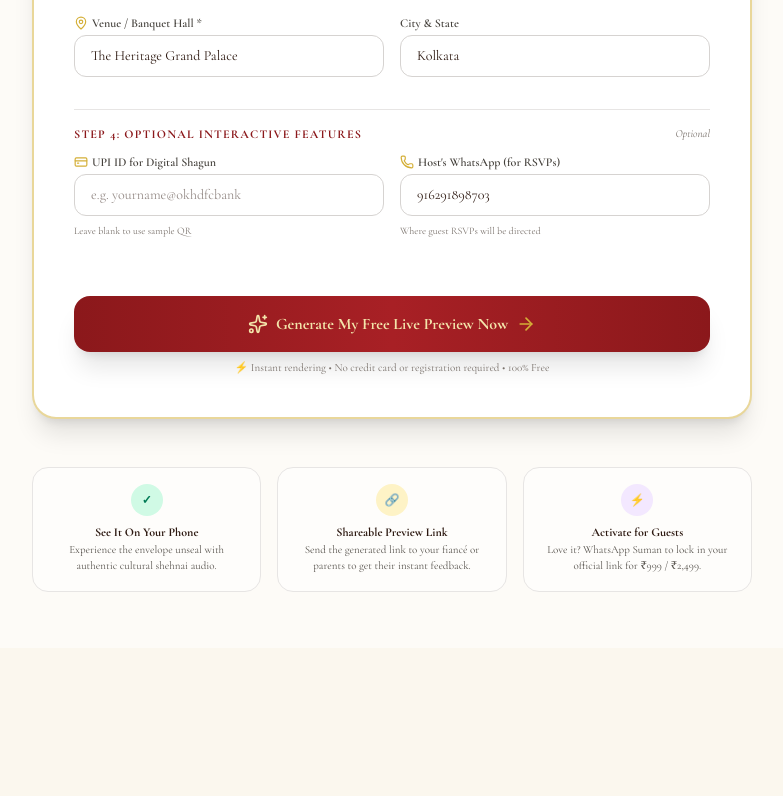
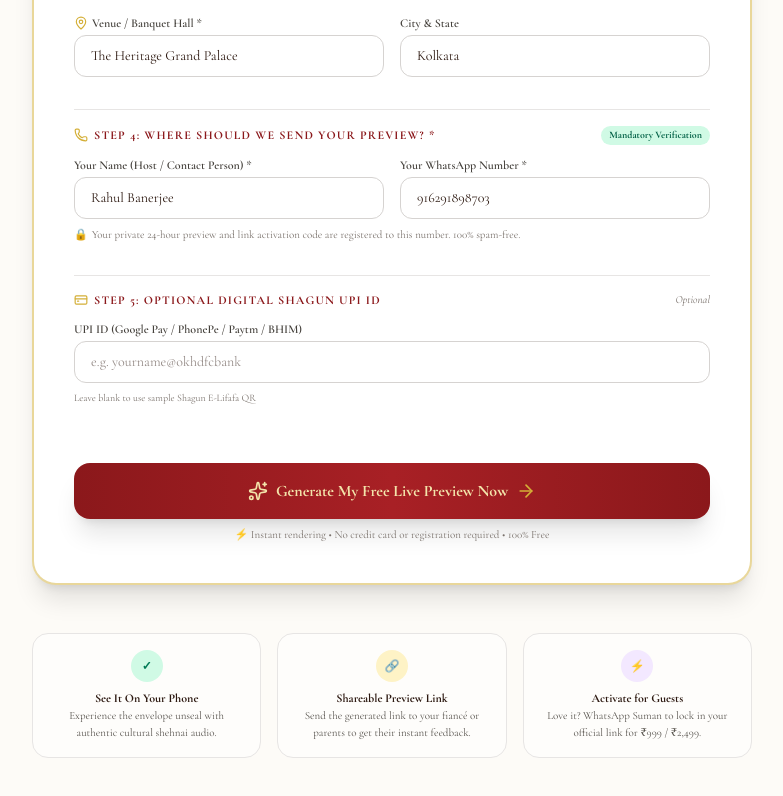
Before and after one commit to BhadraSuman/weedingInvitation, a React (Vite) app: page /tryout in a window 1280 px wide. Shown: the part 882-1678 px from the top of the page, without its empty margins (248-1031 px from the left). Before the commit the page ends 1530 px from the top, so only its background shows below. Built offline with nearby package versions, Linux system fonts and the light colour scheme; a web font is replaced by a local one.

Commit message:
feat(security): implement mandatory WhatsApp lead capture, diagonal draft watermark, and 24-hour expiration lock on tryout previews

```diff
--- /dev/null
+++ b/src/components/common/PreviewWatermark.tsx
@@ -0,0 +1,28 @@
+import React from 'react';
+
+interface PreviewWatermarkProps {
+  remainingHours?: number;
+}
+
+export const PreviewWatermark: React.FC<PreviewWatermarkProps> = ({ remainingHours = 24 }) => {
+  // Grid of repeating watermark lines
+  const rows = Array.from({ length: 14 });
+
+  return (
+    <div
+      className="fixed inset-0 pointer-events-none z-30 overflow-hidden select-none flex flex-col justify-around opacity-[0.14] sm:opacity-[0.12] -rotate-12 scale-125"
+      aria-hidden="true"
+    >
+      {rows.map((_, i) => (
+        <div
+          key={i}
+          className="whitespace-nowrap text-stone-900 font-serif font-black text-xs sm:text-base tracking-[0.3em] uppercase flex justify-around"
+        >
+          <span>SAMPLE PREVIEW • UTSAVPATRA.COM • NOT FOR GUESTS • DRAFT ONLY</span>
+          <span className="hidden sm:inline">SAMPLE PREVIEW • UTSAVPATRA.COM • DRAFT ONLY</span>
+          <span>SAMPLE PREVIEW • UTSAVPATRA.COM • NOT FOR GUESTS</span>
+        </div>
+      ))}
+    </div>
+  );
+};
--- a/src/pages/DemoPreviewPage.tsx
+++ b/src/pages/DemoPreviewPage.tsx
@@ -4,8 +4,11 @@ import {
   decodeDemoParams,
   buildCustomDemoTemplate,
   getWhatsAppOrderFromDemoUrl,
+  isPreviewExpired,
+  getPreviewRemainingHours,
   DemoFormData
 } from '../utils/demoGenerator';
+import { PreviewWatermark } from '../components/common/PreviewWatermark';
 import { EnvelopeIntro } from '../components/EnvelopeIntro';
 import { AudioPlayer } from '../components/AudioPlayer';
 import { LanguageToggle } from '../components/LanguageToggle';
@@ -24,7 +27,9 @@ import {
   Share2,
   MessageCircle,
   Check,
-  Zap
+  Clock,
+  Lock,
+  AlertTriangle
 } from 'lucide-react';
 
 export const DemoPreviewPage: React.FC = () => {
@@ -34,12 +39,10 @@ export const DemoPreviewPage: React.FC = () => {
   const [copied, setCopied] = useState(false);
 
   // 1. Decode demo form data from URL search parameters or fallback to localStorage
-  const [formData, setFormData] = useState<DemoFormData>(() => {
-    // If URL has theme or groom or child, parse from URL
+  const [formData] = useState<DemoFormData>(() => {
     if (searchParams.has('theme') || searchParams.has('groom') || searchParams.has('child')) {
       return decodeDemoParams(searchParams);
     }
-    // Try localStorage
     try {
       const stored = localStorage.getItem('utsavpatra_demo_preview');
       if (stored) {
@@ -52,19 +55,26 @@ export const DemoPreviewPage: React.FC = () => {
   });
 
   const { template, title, cultureType } = buildCustomDemoTemplate(formData);
+  const isExpired = isPreviewExpired(formData.createdAt);
+  const remainingHours = getPreviewRemainingHours(formData.createdAt);
+  const whatsappOrderUrl = getWhatsAppOrderFromDemoUrl(formData);
 
   // Update document title
   useEffect(() => {
-    document.title = `[PREVIEW] ${title}`;
-  }, [title]);
+    if (isExpired) {
+      document.title = `[EXPIRED] ${title}`;
+    } else {
+      document.title = `[TRIAL PREVIEW] ${title}`;
+    }
+  }, [title, isExpired]);
 
   const handleSharePreview = async () => {
     const url = window.location.href;
     if (navigator.share) {
       try {
         await navigator.share({
-          title: `Preview: ${template.quotes.weddingTitle}`,
-          text: `Check out our personalized celebration invitation preview on UtsavPatra!`,
+          title: `Trial Preview: ${template.quotes.weddingTitle}`,
+          text: `Check out our personalized celebration invitation draft on UtsavPatra! (24-Hour Preview)`,
           url
         });
         return;
@@ -81,8 +91,56 @@ export const DemoPreviewPage: React.FC = () => {
     }
   };
 
-  const whatsappOrderUrl = getWhatsAppOrderFromDemoUrl(formData);
+  // 2. Render 24-Hour Expired Lock Screen
+  if (isExpired) {
+    return (
+      <div className="min-h-screen bg-[#FDFBF7] flex flex-col items-center justify-center p-6 text-center font-serif selection:bg-[#8B181B] selection:text-[#F3E5AB]">
+        <div className="w-16 h-16 rounded-full bg-red-100 border border-red-300 flex items-center justify-center text-red-600 mb-4 shadow-sm animate-pulse">
+          <Clock className="w-8 h-8" />
+        </div>
 
+        <div className="inline-flex items-center gap-1.5 px-3 py-1 rounded-full bg-red-100 text-red-800 text-xs font-bold uppercase tracking-wider mb-2">
+          <AlertTriangle className="w-3.5 h-3.5" />
+          <span>24-Hour Trial Has Expired</span>
+        </div>
+
+        <h1 className="text-3xl sm:text-4xl font-extrabold text-[#8B181B] max-w-lg mt-1">
+          Trial Preview Expired for <br />
+          <span className="text-stone-800">{template.quotes.weddingTitle}</span>
+        </h1>
+
+        <p className="mt-3 text-xs sm:text-sm text-stone-600 max-w-md leading-relaxed">
+          Free draft previews on UtsavPatra are active for 24 hours for private family evaluation.
+          To launch your permanent official invitation that stays active forever without watermarks (e.g. <code className="text-[#8B181B] bg-stone-100 px-1 py-0.5 rounded font-mono">utsavpatra.com/your-event</code>), message Suman on WhatsApp to activate for just ₹999.
+        </p>
+
+        <div className="mt-8 flex flex-col sm:flex-row items-center gap-3 w-full max-w-md justify-center">
+          <a
+            href={whatsappOrderUrl}
+            target="_blank"
+            rel="noopener noreferrer"
+            className="w-full sm:w-auto inline-flex items-center justify-center gap-2 py-3 px-6 rounded-full bg-[#25D366] hover:bg-[#20ba59] text-white font-serif font-bold text-xs sm:text-sm shadow-lg transition-all active:scale-95"
+          >
+            <MessageCircle className="w-4 h-4 fill-white" />
+            <span>Activate Official Link (₹999)</span>
+          </a>
+
+          <Link
+            to="/tryout"
+            className="w-full sm:w-auto inline-flex items-center justify-center gap-1.5 py-3 px-6 rounded-full border border-stone-300 bg-white hover:bg-stone-50 text-stone-700 font-serif font-semibold text-xs sm:text-sm shadow-sm transition-all"
+          >
+            <span>Create New 24-Hour Preview</span>
+          </Link>
+        </div>
+
+        <div className="mt-12 text-[11px] text-stone-400">
+          UtsavPatra.com — Cultural Digital Celebrations • Founder: Suman Bhadra (+91 6291898703)
+        </div>
+      </div>
+    );
+  }
+
+  // 3. Render Active Preview (With Diagonal Watermark & 24h Timer)
   return (
     <div
       className="min-h-screen font-sans selection:bg-[#8B181B] selection:text-[#F3E5AB] transition-colors duration-500 relative pb-16 sm:pb-0"
@@ -91,18 +149,25 @@ export const DemoPreviewPage: React.FC = () => {
         color: template.colors.textColor
       }}
     >
+      {/* Visual Anti-Abuse Lock: Diagonal Watermark */}
+      <PreviewWatermark remainingHours={remainingHours} />
+
       {/* 1. Top Preview Banner Bar */}
       <div className="sticky top-0 z-50 bg-[#2C1810] text-[#F3E5AB] border-b border-[#D4AF37]/40 px-3 sm:px-6 py-2.5 shadow-md">
         <div className="max-w-6xl mx-auto flex flex-wrap items-center justify-between gap-2 text-xs font-serif">
 
           {/* Left badge & Event title */}
           <div className="flex items-center gap-2">
-            <span className="px-2 py-0.5 rounded-full bg-[#D4AF37] text-[#2C1810] font-bold text-[10px] uppercase tracking-wider flex items-center gap-1 shrink-0">
-              <Zap className="w-3 h-3" />
-              <span>Free Live Preview</span>
+            <span className="px-2.5 py-0.5 rounded-full bg-amber-500 text-stone-950 font-bold text-[10px] uppercase tracking-wider flex items-center gap-1 shrink-0">
+              <Clock className="w-3 h-3" />
+              <span>Expires in {remainingHours}h</span>
             </span>
-            <span className="hidden md:inline text-stone-300">|</span>
-            <span className="font-semibold text-white truncate max-w-[200px] sm:max-w-none">
+            <span className="px-2 py-0.5 rounded-full bg-red-900/60 text-red-200 border border-red-500/40 font-bold text-[10px] uppercase tracking-wider hidden sm:inline flex items-center gap-1">
+              <Lock className="w-2.5 h-2.5" />
+              <span>Watermarked Draft</span>
+            </span>
+            <span className="hidden md:inline text-stone-400">|</span>
+            <span className="font-semibold text-white truncate max-w-[180px] sm:max-w-none">
               {template.quotes.weddingTitle}
             </span>
           </div>
@@ -125,7 +190,7 @@ export const DemoPreviewPage: React.FC = () => {
               {copied ? (
                 <>
                   <Check className="w-3.5 h-3.5 text-emerald-400" />
-                  <span className="text-emerald-400 font-bold">Link Copied!</span>
+                  <span className="text-emerald-400 font-bold">Copied!</span>
                 </>
               ) : (
                 <>
@@ -140,10 +205,10 @@ export const DemoPreviewPage: React.FC = () => {
               href={whatsappOrderUrl}
               target="_blank"
               rel="noopener noreferrer"
-              className="inline-flex items-center gap-1.5 px-3.5 py-1.5 rounded-full bg-[#25D366] hover:bg-[#20ba59] text-white text-[11px] font-bold shadow-md transition-all active:scale-95"
+              className="inline-flex items-center gap-1.5 px-3.5 py-1.5 rounded-full bg-[#25D366] hover:bg-[#20ba59] text-white text-[11px] font-bold shadow-md transition-all active:scale-95 ring-2 ring-emerald-300/40"
             >
               <MessageCircle className="w-3.5 h-3.5 fill-white" />
-              <span>Activate Official Link (₹999)</span>
+              <span>Remove Watermark &amp; Activate (₹999)</span>
             </a>
           </div>
 
@@ -175,7 +240,7 @@ export const DemoPreviewPage: React.FC = () => {
         </Link>
       </div>
 
-      {/* 4. Render Culture Layout */}
+      {/* 4. Render Cultural Layout */}
       <main className={`transition-opacity duration-1000 ${isEnvelopeOpen ? 'opacity-100' : 'opacity-20 pointer-events-none'}`}>
         {cultureType === 'bengali' && (
           <BengaliWeddingView
@@ -224,8 +289,9 @@ export const DemoPreviewPage: React.FC = () => {
       {/* 5. Sticky Floating Mobile Bottom Bar */}
       <div className="fixed bottom-0 inset-x-0 z-40 bg-[#2C1810]/95 backdrop-blur-md border-t border-[#D4AF37]/40 p-2.5 sm:hidden flex items-center justify-between gap-2 shadow-2xl">
         <div className="flex-1 truncate">
-          <div className="text-[10px] text-amber-300 font-serif font-bold uppercase tracking-wider">
-            ⚡ Free Live Preview
+          <div className="text-[10px] text-amber-300 font-serif font-bold uppercase tracking-wider flex items-center gap-1">
+            <Clock className="w-2.5 h-2.5" />
+            <span>Trial: {remainingHours}h left • Watermarked</span>
           </div>
           <div className="text-xs text-white font-serif font-semibold truncate">
             {template.quotes.weddingTitle}
--- a/src/pages/TryoutPage.tsx
+++ b/src/pages/TryoutPage.tsx
@@ -4,7 +4,8 @@ import { TemplateId } from '../types/wedding';
 import {
   DemoFormData,
   defaultDemoData,
-  encodeDemoDataToParams
+  encodeDemoDataToParams,
+  saveCapturedLead
 } from '../utils/demoGenerator';
 import {
   Sparkles,
@@ -141,12 +142,29 @@ export const TryoutPage: React.FC = () => {
 
   const handleSubmit = (e: React.FormEvent) => {
     e.preventDefault();
+
+    const cleanPhone = formData.whatsappNumber.replace(/[^0-9]/g, '');
+    if (cleanPhone.length < 10) {
+      alert("Please enter a valid 10-digit WhatsApp number to receive your private 24-hour preview link.");
+      return;
+    }
+
+    const submissionData: DemoFormData = {
+      ...formData,
+      whatsappNumber: cleanPhone,
+      leadName: formData.leadName || (isBabyEvent ? formData.childName : `${formData.groomName} & ${formData.brideName}`),
+      createdAt: Date.now()
+    };
+
+    // Save lead to system store for Suman
+    saveCapturedLead(submissionData);
+
     try {
-      localStorage.setItem('utsavpatra_demo_preview', JSON.stringify(formData));
+      localStorage.setItem('utsavpatra_demo_preview', JSON.stringify(submissionData));
     } catch {
       // ignore localStorage quota error
     }
-    const query = encodeDemoDataToParams(formData);
+    const query = encodeDemoDataToParams(submissionData);
     navigate(`/preview?${query}`);
   };
 
@@ -417,20 +435,68 @@ export const TryoutPage: React.FC = () => {
             </div>
           </div>
 
-          {/* Step 4: Optional Shagun & RSVP */}
+          {/* Step 4: Contact & WhatsApp Verification (Mandatory Lead Gate) */}
           <div className="pt-4 border-t border-stone-200">
             <div className="flex items-center justify-between mb-3">
-              <label className="text-xs font-serif uppercase tracking-widest text-[#8B181B] font-bold">
-                Step 4: Optional Interactive Features
+              <label className="text-xs font-serif uppercase tracking-widest text-[#8B181B] font-bold flex items-center gap-1.5">
+                <Phone className="w-3.5 h-3.5 text-[#D4AF37]" />
+                <span>Step 4: Where Should We Send Your Preview? *</span>
+              </label>
+              <span className="text-[10px] font-serif bg-emerald-100 text-emerald-800 px-2 py-0.5 rounded-full font-bold">
+                Mandatory Verification
+              </span>
+            </div>
+
+            <div className="grid grid-cols-1 sm:grid-cols-2 gap-4">
+              <div>
+                <label className="block text-xs font-serif text-stone-700 font-semibold mb-1">
+                  Your Name (Host / Contact Person) *
+                </label>
+                <input
+                  type="text"
+                  required
+                  placeholder="e.g. Rahul Banerjee / Anita Roy"
+                  value={formData.leadName || ''}
+                  onChange={(e) => setFormData({ ...formData, leadName: e.target.value })}
+                  className="w-full px-4 py-2.5 rounded-xl border border-stone-300 focus:border-[#8B181B] focus:ring-1 focus:ring-[#8B181B] outline-none text-sm font-serif"
+                />
+              </div>
+
+              <div>
+                <label className="block text-xs font-serif text-stone-700 font-semibold mb-1">
+                  Your WhatsApp Number *
+                </label>
+                <input
+                  type="tel"
+                  required
+                  pattern="[0-9]{10}"
+                  placeholder="e.g. 9876543210 (10 digits)"
+                  value={formData.whatsappNumber}
+                  onChange={(e) => setFormData({ ...formData, whatsappNumber: e.target.value })}
+                  className="w-full px-4 py-2.5 rounded-xl border border-stone-300 focus:border-[#8B181B] focus:ring-1 focus:ring-[#8B181B] outline-none text-sm font-serif"
+                />
+              </div>
+            </div>
+
+            <p className="text-[11px] font-serif text-stone-500 mt-2 flex items-center gap-1">
+              <span>🔒</span>
+              <span>Your private 24-hour preview and link activation code are registered to this number. 100% spam-free.</span>
+            </p>
+          </div>
+
+          {/* Step 5: Optional UPI Shagun */}
+          <div className="pt-4 border-t border-stone-200">
+            <div className="flex items-center justify-between mb-3">
+              <label className="text-xs font-serif uppercase tracking-widest text-[#8B181B] font-bold flex items-center gap-1.5">
+                <CreditCard className="w-3.5 h-3.5 text-[#D4AF37]" />
+                <span>Step 5: Optional Digital Shagun UPI ID</span>
               </label>
               <span className="text-[11px] font-serif text-stone-500 italic">Optional</span>
             </div>
 
-            <div className="grid grid-cols-1 sm:grid-cols-2 gap-4">
             <div>
-                <label className="block text-xs font-serif text-stone-700 font-semibold mb-1 flex items-center gap-1">
-                  <CreditCard className="w-3.5 h-3.5 text-[#D4AF37]" />
-                  <span>UPI ID for Digital Shagun</span>
+              <label className="block text-xs font-serif text-stone-700 font-semibold mb-1">
+                UPI ID (Google Pay / PhonePe / Paytm / BHIM)
               </label>
               <input
                 type="text"
@@ -439,23 +505,7 @@ export const TryoutPage: React.FC = () => {
                 onChange={(e) => setFormData({ ...formData, upiId: e.target.value })}
                 className="w-full px-4 py-2.5 rounded-xl border border-stone-300 focus:border-[#8B181B] focus:ring-1 focus:ring-[#8B181B] outline-none text-sm font-serif"
               />
-                <span className="text-[10px] text-stone-500 font-serif">Leave blank to use sample QR</span>
-              </div>
-
-              <div>
-                <label className="block text-xs font-serif text-stone-700 font-semibold mb-1 flex items-center gap-1">
-                  <Phone className="w-3.5 h-3.5 text-[#D4AF37]" />
-                  <span>Host's WhatsApp (for RSVPs)</span>
-                </label>
-                <input
-                  type="text"
-                  placeholder="e.g. 916291898703"
-                  value={formData.whatsappNumber}
-                  onChange={(e) => setFormData({ ...formData, whatsappNumber: e.target.value })}
-                  className="w-full px-4 py-2.5 rounded-xl border border-stone-300 focus:border-[#8B181B] focus:ring-1 focus:ring-[#8B181B] outline-none text-sm font-serif"
-                />
-                <span className="text-[10px] text-stone-500 font-serif">Where guest RSVPs will be directed</span>
-              </div>
+              <span className="text-[10px] text-stone-500 font-serif">Leave blank to use sample Shagun E-Lifafa QR</span>
             </div>
           </div>
 
--- a/src/utils/demoGenerator.ts
+++ b/src/utils/demoGenerator.ts
@@ -11,9 +11,13 @@ export interface DemoFormData {
   venueName: string;
   city: string;
   upiId: string;
-  whatsappNumber: string;
+  whatsappNumber: string; // Required for Lead Capture
+  leadName?: string;     // Lead contact person
   customPhotoUrl?: string;
+  createdAt?: number;    // Timestamp in ms for 24-hr expiry
 }
+
+export const PREVIEW_VALIDITY_HOURS = 24;
 
 export const defaultDemoData: DemoFormData = {
   theme: 'bengali',
@@ -26,7 +30,58 @@ export const defaultDemoData: DemoFormData = {
   city: 'Kolkata',
   upiId: '',
   whatsappNumber: '916291898703',
-  customPhotoUrl: ''
+  leadName: 'Rahul Banerjee',
+  customPhotoUrl: '',
+  createdAt: Date.now()
+};
+
+/**
+ * Checks if a preview is older than 24 hours
+ */
+export const isPreviewExpired = (createdAt?: number): boolean => {
+  if (!createdAt) return false;
+  const elapsedMs = Date.now() - createdAt;
+  const maxMs = PREVIEW_VALIDITY_HOURS * 60 * 60 * 1000;
+  return elapsedMs > maxMs;
+};
+
+/**
+ * Returns remaining hours of the 24-hour preview
+ */
+export const getPreviewRemainingHours = (createdAt?: number): number => {
+  if (!createdAt) return PREVIEW_VALIDITY_HOURS;
+  const elapsedMs = Date.now() - createdAt;
+  const maxMs = PREVIEW_VALIDITY_HOURS * 60 * 60 * 1000;
+  const remainingMs = maxMs - elapsedMs;
+  if (remainingMs <= 0) return 0;
+  return Math.max(1, Math.ceil(remainingMs / (60 * 60 * 1000)));
+};
+
+/**
+ * Saves a captured lead to localStorage repository
+ */
+export const saveCapturedLead = (data: DemoFormData): void => {
+  try {
+    const existingRaw = localStorage.getItem('utsavpatra_leads');
+    const leads = existingRaw ? JSON.parse(existingRaw) : [];
+    const newLead = {
+      id: `lead_${Date.now()}`,
+      timestamp: new Date().toISOString(),
+      leadName: data.leadName || data.groomName || data.childName || 'Guest Lead',
+      whatsapp: data.whatsappNumber,
+      theme: data.theme,
+      names: (data.theme === 'annaprashan' || data.theme === 'birthday')
+        ? data.childName
+        : `${data.groomName} & ${data.brideName}`,
+      eventDate: data.eventDate,
+      venue: `${data.venueName}, ${data.city}`
+    };
+    leads.unshift(newLead);
+    // Keep last 50 leads
+    localStorage.setItem('utsavpatra_leads', JSON.stringify(leads.slice(0, 50)));
+  } catch {
+    // ignore storage error
+  }
 };
 
 /**
@@ -112,7 +167,7 @@ export const buildCustomDemoTemplate = (data: DemoFormData): {
 };
 
 /**
- * Encode DemoFormData into URL query string
+ * Encode DemoFormData into URL query string with expiration timestamp & lead tracking
  */
 export const encodeDemoDataToParams = (data: DemoFormData): string => {
   const params = new URLSearchParams();
@@ -126,7 +181,10 @@ export const encodeDemoDataToParams = (data: DemoFormData): string => {
   if (data.city) params.set('city', data.city);
   if (data.upiId) params.set('upi', data.upiId);
   if (data.whatsappNumber) params.set('wa', data.whatsappNumber);
+  if (data.leadName) params.set('lead', data.leadName);
   if (data.customPhotoUrl) params.set('photo', data.customPhotoUrl);
+  // Timestamp for 24-hr expiration lock
+  params.set('ts', (data.createdAt || Date.now()).toString());
   return params.toString();
 };
 
@@ -135,6 +193,9 @@ export const encodeDemoDataToParams = (data: DemoFormData): string => {
  */
 export const decodeDemoParams = (searchParams: URLSearchParams): DemoFormData => {
   const theme = (searchParams.get('theme') as TemplateId) || defaultDemoData.theme;
+  const tsRaw = searchParams.get('ts');
+  const createdAt = tsRaw ? parseInt(tsRaw, 10) : Date.now();
+
   return {
     theme: theme in templatesMap ? theme : defaultDemoData.theme,
     groomName: searchParams.get('groom') || defaultDemoData.groomName,
@@ -146,12 +207,14 @@ export const decodeDemoParams = (searchParams: URLSearchParams): DemoFormData =>
     city: searchParams.get('city') || defaultDemoData.city,
     upiId: searchParams.get('upi') || '',
     whatsappNumber: searchParams.get('wa') || defaultDemoData.whatsappNumber,
-    customPhotoUrl: searchParams.get('photo') || ''
+    leadName: searchParams.get('lead') || '',
+    customPhotoUrl: searchParams.get('photo') || '',
+    createdAt
   };
 };
 
 /**
- * WhatsApp order URL with all customized demo details pre-filled
+ * WhatsApp order URL with all customized demo details and lead contact pre-filled
  */
 export const getWhatsAppOrderFromDemoUrl = (data: DemoFormData): string => {
   const names = (data.theme === 'annaprashan' || data.theme === 'birthday')
@@ -159,10 +222,14 @@ export const getWhatsAppOrderFromDemoUrl = (data: DemoFormData): string => {
     : `${data.groomName} & ${data.brideName}`;
 
   const message = [
-    `Hello Suman! I created a live preview on UtsavPatra for *${names}* (${data.theme.toUpperCase()}).`,
+    `*🚨 LEAD ALERT / ACTIVATION REQUEST — UTSAVPATRA*`,
+    `👤 Contact Name: ${data.leadName || names}`,
+    `📱 WhatsApp: ${data.whatsappNumber || 'Not provided'}`,
+    `🎉 Event: ${names} (${data.theme.toUpperCase()})`,
     `📅 Date: ${data.eventDate || 'TBD'}`,
     `📍 Venue: ${data.venueName || 'TBD'}, ${data.city || 'TBD'}`,
-    `I loved the preview! How do we finalize and activate our permanent official link (utsavpatra.com/our-event)?`
+    ``,
+    `Hello Suman! I created a live preview on UtsavPatra. I loved the demo and want to unlock the official permanent ad-free link (utsavpatra.com/our-event). Please share payment details!`
   ].join('\n');
 
   return `https://wa.me/916291898703?text=${encodeURIComponent(message)}`;
```
Lines whose indentation alone changed are shown as unchanged.
